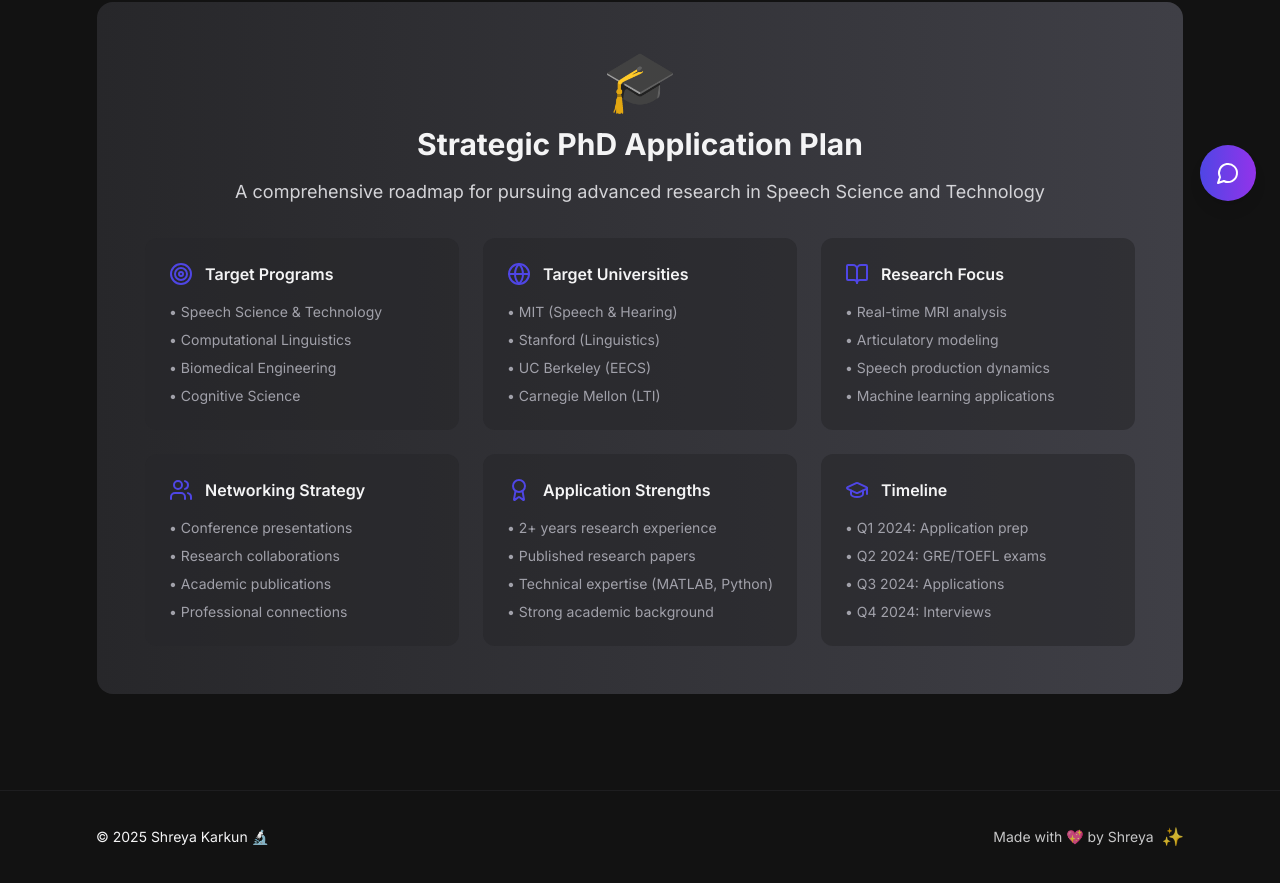
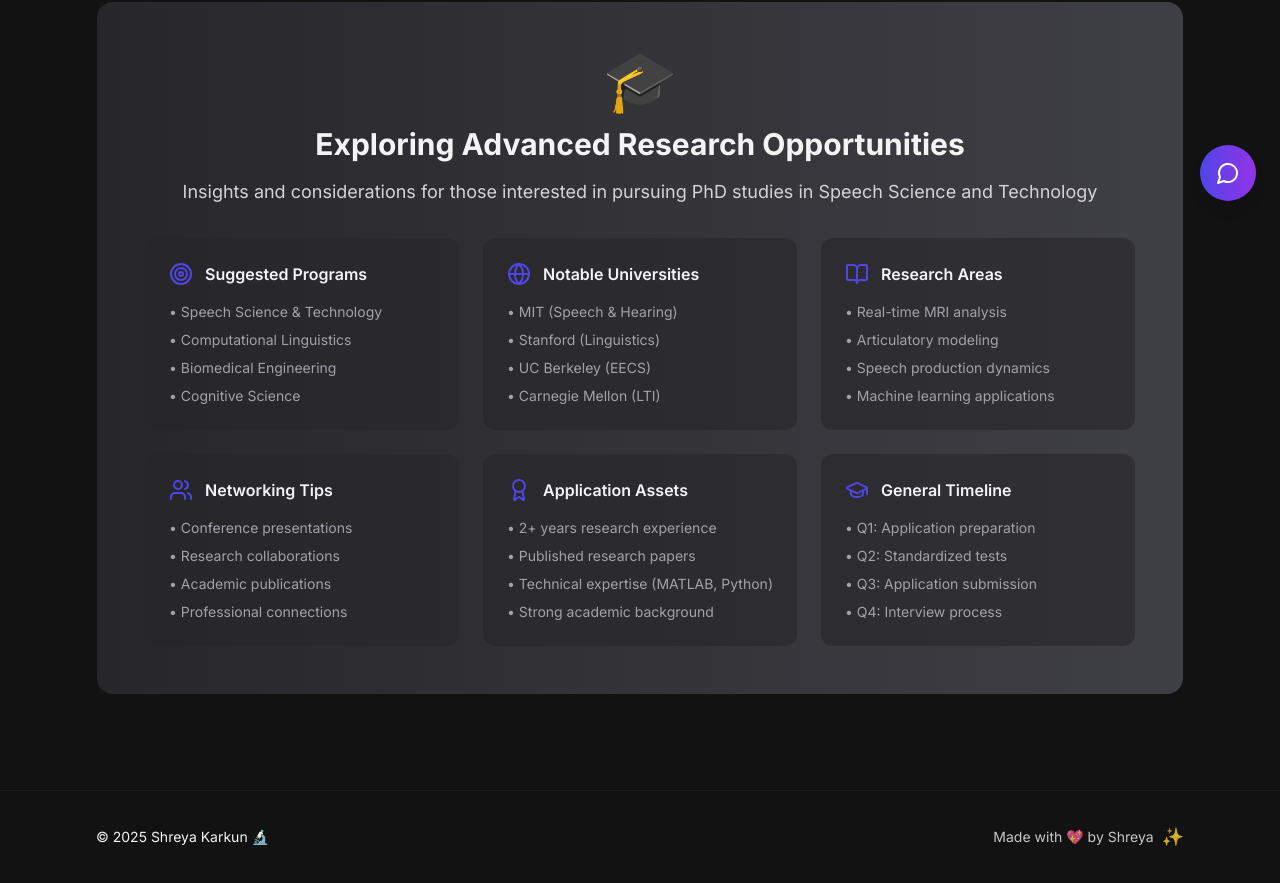
Before and after one commit to shreya-karkun/shreya-karkun.github.io, a Next.js app: page /research in a window 1280 px wide. Shown: the part 575-1458 px from the top of the page. Built offline with nearby package versions, Linux system fonts and the light colour scheme.

Commit message:
Make PhD content suggestive and add Lottie animations throughout the site - change prescriptive timeline to recommendations and add build.json animations to hero, focus areas, and research sections

```diff
--- a/app/page.tsx
+++ b/app/page.tsx
@@ -6,6 +6,7 @@ import Section from '@/components/Section';
 import PaperCard from '@/components/PaperCard';
 import StatPills from '@/components/StatPills';
 import AnimatedHero from '@/components/AnimatedHero';
+import LottieLoader from '@/components/LottieLoader';
 import Link from 'next/link';
 import { motion } from 'framer-motion';
 import { Quote, Heart, Sparkles } from 'lucide-react';
@@ -81,25 +82,30 @@ export default function Home() {
           ].map((c, i) => (
             <motion.div
               key={i}
-              className="card p-4 sm:p-6 hover:shadow-lg transition-all duration-300"
+              className="card p-4 sm:p-6 hover:shadow-lg transition-all duration-300 relative overflow-hidden"
               initial={{ opacity: 0, y: 20 }}
               whileInView={{ opacity: 1, y: 0 }}
               transition={{ duration: 0.5, delay: i * 0.1 }}
               whileHover={{ scale: 1.02 }}
             >
-              <div className="flex items-center gap-3 mb-3">
+              {/* Lottie Animation Background */}
+              <div className="absolute top-2 right-2 opacity-10 pointer-events-none">
+                <LottieLoader size="sm" />
+              </div>
+
+              <div className="flex items-center gap-3 mb-3 relative z-10">
                 <span className="text-xl sm:text-2xl">{c.emoji}</span>
                 <h3 className="font-semibold text-sm sm:text-base">{c.title}</h3>
               </div>
-              <p className="text-xs sm:text-sm mt-2 opacity-90 leading-relaxed">{c.text}</p>
+              <p className="text-xs sm:text-sm mt-2 opacity-90 leading-relaxed relative z-10">{c.text}</p>
             </motion.div>
           ))}
         </div>
       </Section>
 
       {/* Personal Touch Section */}
-      {/* PhD Aspirations Section */}
-      <Section title="🎓 PhD Aspirations" description="My journey towards advanced research in Speech Science">
+      {/* PhD Exploration Section */}
+      <Section title="🎓 Exploring Advanced Research" description="Thoughts on pursuing advanced studies in Speech Science">
         <motion.div
           initial={{ opacity: 0, y: 20 }}
           whileInView={{ opacity: 1, y: 0 }}
@@ -110,28 +116,28 @@ export default function Home() {
             <div className="text-center mb-6">
               <div className="text-4xl sm:text-6xl mb-4">🎓</div>
               <h3 className="text-xl sm:text-2xl font-bold text-zinc-900 dark:text-zinc-100 mb-4">
-                Pursuing PhD in Speech Science & Technology
+                Considering Advanced Research Opportunities
               </h3>
               <p className="text-base sm:text-lg text-zinc-700 dark:text-zinc-300 mb-6 leading-relaxed">
-                I am actively seeking PhD opportunities in Speech Science, Computational Linguistics,
-                and Biomedical Engineering to advance my research in real-time MRI and articulatory dynamics.
+                Exploring potential PhD opportunities in Speech Science, Computational Linguistics,
+                and Biomedical Engineering to further advance research in real-time MRI and articulatory dynamics.
               </p>
             </div>
 
             <div className="grid sm:grid-cols-2 lg:grid-cols-3 gap-4 sm:gap-6">
               <div className="bg-white/60 dark:bg-zinc-800/60 rounded-xl p-4 sm:p-6 text-center">
                 <div className="text-2xl mb-2">🔬</div>
-                <h4 className="font-semibold text-zinc-900 dark:text-zinc-100 mb-2">Research Focus</h4>
+                <h4 className="font-semibold text-zinc-900 dark:text-zinc-100 mb-2">Research Interests</h4>
                 <p className="text-sm text-zinc-600 dark:text-zinc-400">rtMRI, EMA, Co-articulation, Velum Dynamics</p>
               </div>
               <div className="bg-white/60 dark:bg-zinc-800/60 rounded-xl p-4 sm:p-6 text-center">
                 <div className="text-2xl mb-2">🎯</div>
-                <h4 className="font-semibold text-zinc-900 dark:text-zinc-100 mb-2">Target Programs</h4>
+                <h4 className="font-semibold text-zinc-900 dark:text-zinc-100 mb-2">Potential Programs</h4>
                 <p className="text-sm text-zinc-600 dark:text-zinc-400">Speech Science, Computational Linguistics, Biomedical Engineering</p>
               </div>
               <div className="bg-white/60 dark:bg-zinc-800/60 rounded-xl p-4 sm:p-6 text-center sm:col-span-2 lg:col-span-1">
                 <div className="text-2xl mb-2">🌍</div>
-                <h4 className="font-semibold text-zinc-900 dark:text-zinc-100 mb-2">Global Opportunities</h4>
+                <h4 className="font-semibold text-zinc-900 dark:text-zinc-100 mb-2">Global Perspective</h4>
                 <p className="text-sm text-zinc-600 dark:text-zinc-400">Open to international PhD programs and collaborations</p>
               </div>
             </div>
--- a/app/research/page.tsx
+++ b/app/research/page.tsx
@@ -1,6 +1,7 @@
 'use client';
 
 import Section from '@/components/Section';
+import LottieLoader from '@/components/LottieLoader';
 import { motion } from 'framer-motion';
 import { GraduationCap, Target, Globe, BookOpen, Users, Award } from 'lucide-react';
 
@@ -14,16 +15,21 @@ export default function Research() {
             ['Articulatory Symmetry', 'Quantifying left–right differences in tongue/velum motion.'],
             ['Velum Dynamics', 'Timing and asymmetry during nasal consonant production.']
           ].map(([t, d], i) => (
-            <div key={i} className="card p-6">
-              <h3 className="font-semibold">{t}</h3>
-              <p className="text-sm mt-2 opacity-90">{d}</p>
+            <div key={i} className="card p-6 relative overflow-hidden">
+              {/* Lottie Animation Background */}
+              <div className="absolute top-2 right-2 opacity-10 pointer-events-none">
+                <LottieLoader size="sm" />
+              </div>
+
+              <h3 className="font-semibold relative z-10">{t}</h3>
+              <p className="text-sm mt-2 opacity-90 relative z-10">{d}</p>
             </div>
           ))}
         </div>
       </Section>
 
-      {/* PhD Application Strategy Section */}
-      <Section title="🎓 PhD Application Strategy" description="My comprehensive approach to PhD applications">
+      {/* PhD Application Suggestions Section */}
+      <Section title="🎓 PhD Application Insights" description="Thoughts on pursuing advanced research in Speech Science">
         <motion.div
           initial={{ opacity: 0, y: 20 }}
           whileInView={{ opacity: 1, y: 0 }}
@@ -34,20 +40,25 @@ export default function Research() {
             <div className="text-center mb-8">
               <div className="text-4xl sm:text-6xl mb-4">🎓</div>
               <h3 className="text-2xl sm:text-3xl font-bold text-zinc-900 dark:text-zinc-100 mb-4">
-                Strategic PhD Application Plan
+                Exploring Advanced Research Opportunities
               </h3>
               <p className="text-base sm:text-lg text-zinc-700 dark:text-zinc-300 leading-relaxed">
-                A comprehensive roadmap for pursuing advanced research in Speech Science and Technology
+                Insights and considerations for those interested in pursuing PhD studies in Speech Science and Technology
               </p>
             </div>
 
             <div className="grid sm:grid-cols-2 lg:grid-cols-3 gap-6">
-              <div className="bg-white/60 dark:bg-zinc-800/60 rounded-xl p-6">
-                <div className="flex items-center gap-3 mb-4">
+              <div className="bg-white/60 dark:bg-zinc-800/60 rounded-xl p-6 relative overflow-hidden">
+                {/* Lottie Animation Background */}
+                <div className="absolute top-2 right-2 opacity-10 pointer-events-none">
+                  <LottieLoader size="sm" />
+                </div>
+
+                <div className="flex items-center gap-3 mb-4 relative z-10">
                   <Target className="w-6 h-6 text-indigo-600" />
-                  <h4 className="font-semibold text-zinc-900 dark:text-zinc-100">Target Programs</h4>
+                  <h4 className="font-semibold text-zinc-900 dark:text-zinc-100">Suggested Programs</h4>
                 </div>
-                <ul className="text-sm text-zinc-600 dark:text-zinc-400 space-y-2">
+                <ul className="text-sm text-zinc-600 dark:text-zinc-400 space-y-2 relative z-10">
                   <li>• Speech Science & Technology</li>
                   <li>• Computational Linguistics</li>
                   <li>• Biomedical Engineering</li>
@@ -55,12 +66,17 @@ export default function Research() {
                 </ul>
               </div>
 
-              <div className="bg-white/60 dark:bg-zinc-800/60 rounded-xl p-6">
-                <div className="flex items-center gap-3 mb-4">
+              <div className="bg-white/60 dark:bg-zinc-800/60 rounded-xl p-6 relative overflow-hidden">
+                {/* Lottie Animation Background */}
+                <div className="absolute top-2 right-2 opacity-10 pointer-events-none">
+                  <LottieLoader size="sm" />
+                </div>
+
+                <div className="flex items-center gap-3 mb-4 relative z-10">
                   <Globe className="w-6 h-6 text-indigo-600" />
-                  <h4 className="font-semibold text-zinc-900 dark:text-zinc-100">Target Universities</h4>
+                  <h4 className="font-semibold text-zinc-900 dark:text-zinc-100">Notable Universities</h4>
                 </div>
-                <ul className="text-sm text-zinc-600 dark:text-zinc-400 space-y-2">
+                <ul className="text-sm text-zinc-600 dark:text-zinc-400 space-y-2 relative z-10">
                   <li>• MIT (Speech & Hearing)</li>
                   <li>• Stanford (Linguistics)</li>
                   <li>• UC Berkeley (EECS)</li>
@@ -71,7 +87,7 @@ export default function Research() {
               <div className="bg-white/60 dark:bg-zinc-800/60 rounded-xl p-6">
                 <div className="flex items-center gap-3 mb-4">
                   <BookOpen className="w-6 h-6 text-indigo-600" />
-                  <h4 className="font-semibold text-zinc-900 dark:text-zinc-100">Research Focus</h4>
+                  <h4 className="font-semibold text-zinc-900 dark:text-zinc-100">Research Areas</h4>
                 </div>
                 <ul className="text-sm text-zinc-600 dark:text-zinc-400 space-y-2">
                   <li>• Real-time MRI analysis</li>
@@ -84,7 +100,7 @@ export default function Research() {
               <div className="bg-white/60 dark:bg-zinc-800/60 rounded-xl p-6">
                 <div className="flex items-center gap-3 mb-4">
                   <Users className="w-6 h-6 text-indigo-600" />
-                  <h4 className="font-semibold text-zinc-900 dark:text-zinc-100">Networking Strategy</h4>
+                  <h4 className="font-semibold text-zinc-900 dark:text-zinc-100">Networking Tips</h4>
                 </div>
                 <ul className="text-sm text-zinc-600 dark:text-zinc-400 space-y-2">
                   <li>• Conference presentations</li>
@@ -97,7 +113,7 @@ export default function Research() {
               <div className="bg-white/60 dark:bg-zinc-800/60 rounded-xl p-6">
                 <div className="flex items-center gap-3 mb-4">
                   <Award className="w-6 h-6 text-indigo-600" />
-                  <h4 className="font-semibold text-zinc-900 dark:text-zinc-100">Application Strengths</h4>
+                  <h4 className="font-semibold text-zinc-900 dark:text-zinc-100">Application Assets</h4>
                 </div>
                 <ul className="text-sm text-zinc-600 dark:text-zinc-400 space-y-2">
                   <li>• 2+ years research experience</li>
@@ -110,13 +126,13 @@ export default function Research() {
               <div className="bg-white/60 dark:bg-zinc-800/60 rounded-xl p-6">
                 <div className="flex items-center gap-3 mb-4">
                   <GraduationCap className="w-6 h-6 text-indigo-600" />
-                  <h4 className="font-semibold text-zinc-900 dark:text-zinc-100">Timeline</h4>
+                  <h4 className="font-semibold text-zinc-900 dark:text-zinc-100">General Timeline</h4>
                 </div>
                 <ul className="text-sm text-zinc-600 dark:text-zinc-400 space-y-2">
-                  <li>• Q1 2024: Application prep</li>
-                  <li>• Q2 2024: GRE/TOEFL exams</li>
-                  <li>• Q3 2024: Applications</li>
-                  <li>• Q4 2024: Interviews</li>
+                  <li>• Q1: Application preparation</li>
+                  <li>• Q2: Standardized tests</li>
+                  <li>• Q3: Application submission</li>
+                  <li>• Q4: Interview process</li>
                 </ul>
               </div>
             </div>
--- a/components/AnimatedHero.tsx
+++ b/components/AnimatedHero.tsx
@@ -4,6 +4,7 @@ import { motion, AnimatePresence } from 'framer-motion';
 import { useEffect, useState } from 'react';
 import Image from 'next/image';
 import TypingAnimation from './TypingAnimation';
+import LottieLoader from './LottieLoader';
 import { ChevronLeft, ChevronRight, Play, Pause } from 'lucide-react';
 
 interface Particle {
@@ -144,6 +145,14 @@ export default function AnimatedHero() {
             }}
           />
         ))}
+      </div>
+
+      {/* Lottie Animation Background */}
+      <div className="absolute top-4 right-4 opacity-20 pointer-events-none">
+        <LottieLoader size="sm" />
+      </div>
+      <div className="absolute bottom-4 left-4 opacity-15 pointer-events-none">
+        <LottieLoader size="sm" />
       </div>
 
       {/* Gradient Orbs */}
```
